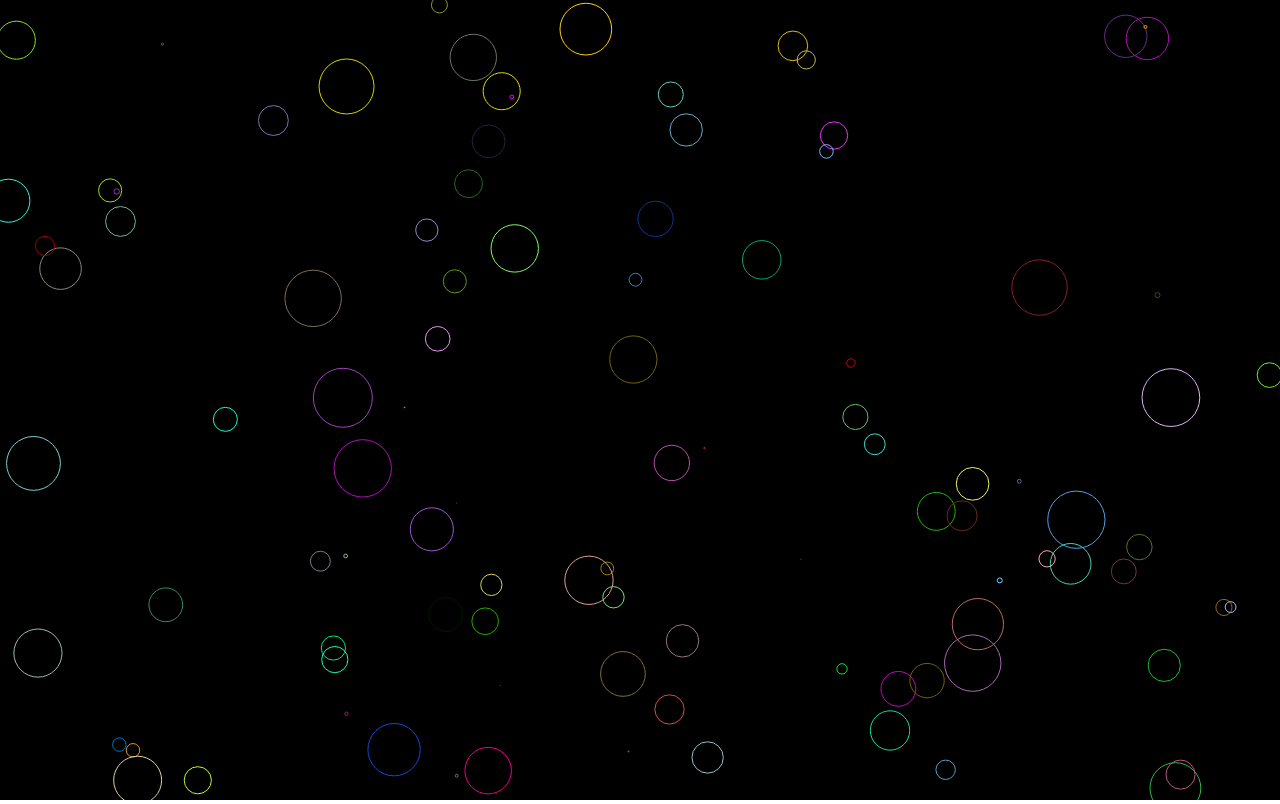
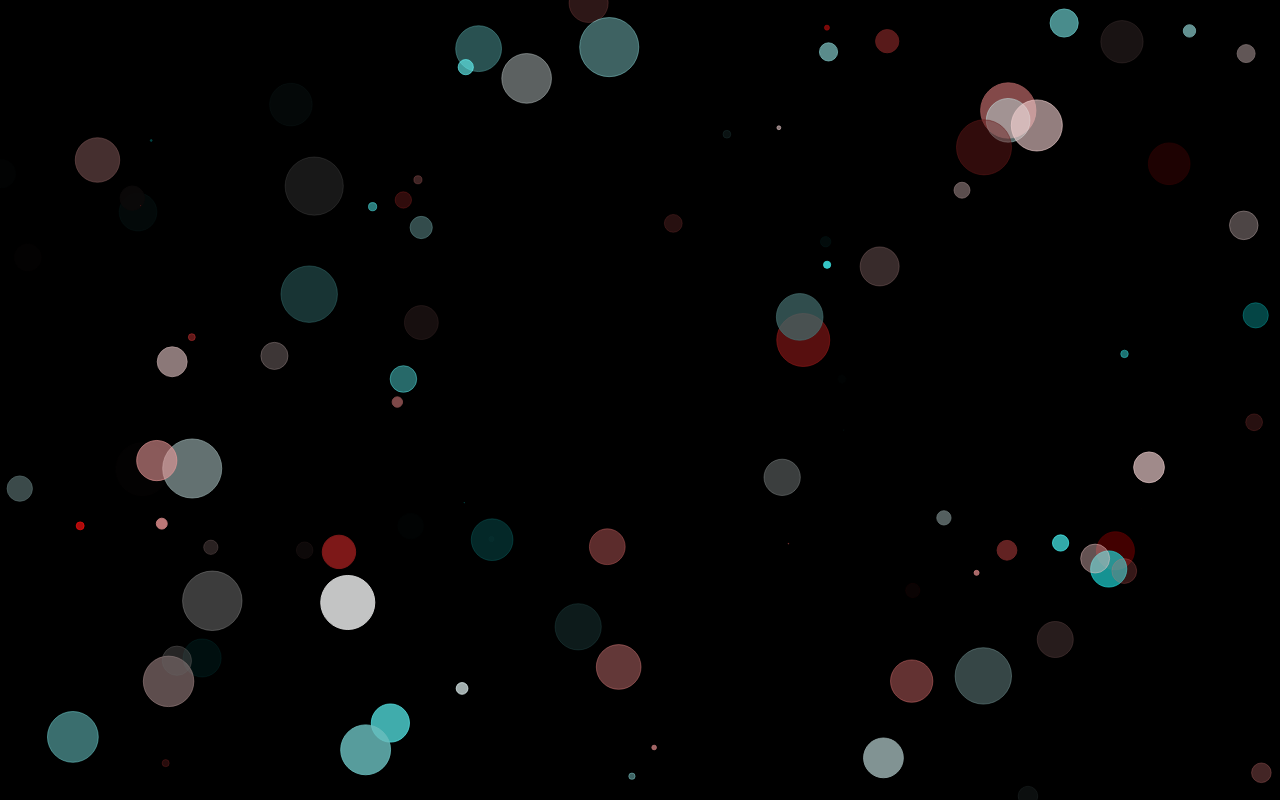
Before and after one commit to npkumar/probable-adventure, a plain HTML site: page bouncingCircles/index.html in a window 1280 px wide. Drawn offline with Linux system fonts and the light colour scheme.

Commit message:
Randomize styling, add alpha values

```diff
--- a/bouncingCircles/canvas.js
+++ b/bouncingCircles/canvas.js
@@ -4,7 +4,7 @@ canvas.height = window.innerHeight;
 var context = canvas.getContext('2d');
 
 
-function Circle(x, y, dx, dy, radius, r, g, b) {
+function Circle(x, y, dx, dy, radius, r, g, b, a) {
   this.x = x;
   this.y = y;
   this.dx = dx;
@@ -13,13 +13,15 @@ function Circle(x, y, dx, dy, radius, r, g, b) {
   this.r = r;
   this.g = b;
   this.b = b;
+  this.a = a;
 
   this.draw = function() {
     context.beginPath();
     context.arc(this.x, this.y, this.radius, 0, Math.PI * 2, false);
-    context.strokeStyle = 'rgb(' + r + ',' + g + ',' + b + ')';
-    // context.strokeStyle = 'red';
+    context.strokeStyle = 'rgba(' + this.r + ',' + this.g + ',' + this.b + ', ' + this.a + ')';
     context.stroke();
+    context.fillStyle = context.strokeStyle;
+    context.fill();
   }
 
   this.update = function() {
@@ -48,9 +50,10 @@ for (var i = 0; i < NUM_CIRCLES; i++) {
   var r = Math.random() * 255;
   var b = Math.random() * 255;
   var g = Math.random() * 255;
+  var a = Math.random();
 
-  var x = Math.random() * window.innerWidth;
-  var y = Math.random() * window.innerHeight;
+  var x = Math.random() * (window.innerWidth - this.radius * 2) + radius;
+  var y = Math.random() * (window.innerHeight - this.radius * 2) + radius;
   var radius = Math.random() * 30;
   var velocityFactor = 5;
 
@@ -59,7 +62,7 @@ for (var i = 0; i < NUM_CIRCLES; i++) {
   var dx = (Math.random()  - 0.5) * velocityFactor;
   var dy = (Math.random() - 0.5) * velocityFactor;
   circles.push(
-    new Circle(x, y, dx, dy, radius, r, g, b)
+    new Circle(x, y, dx, dy, radius, r, g, b, a)
   );
 }
 
--- a/bouncingCircles/style.css
+++ b/bouncingCircles/style.css
@@ -4,4 +4,6 @@ canvas {
 
 body {
   margin: 0;
+  padding: 0;
+  overflow: hidden;
 }
```
